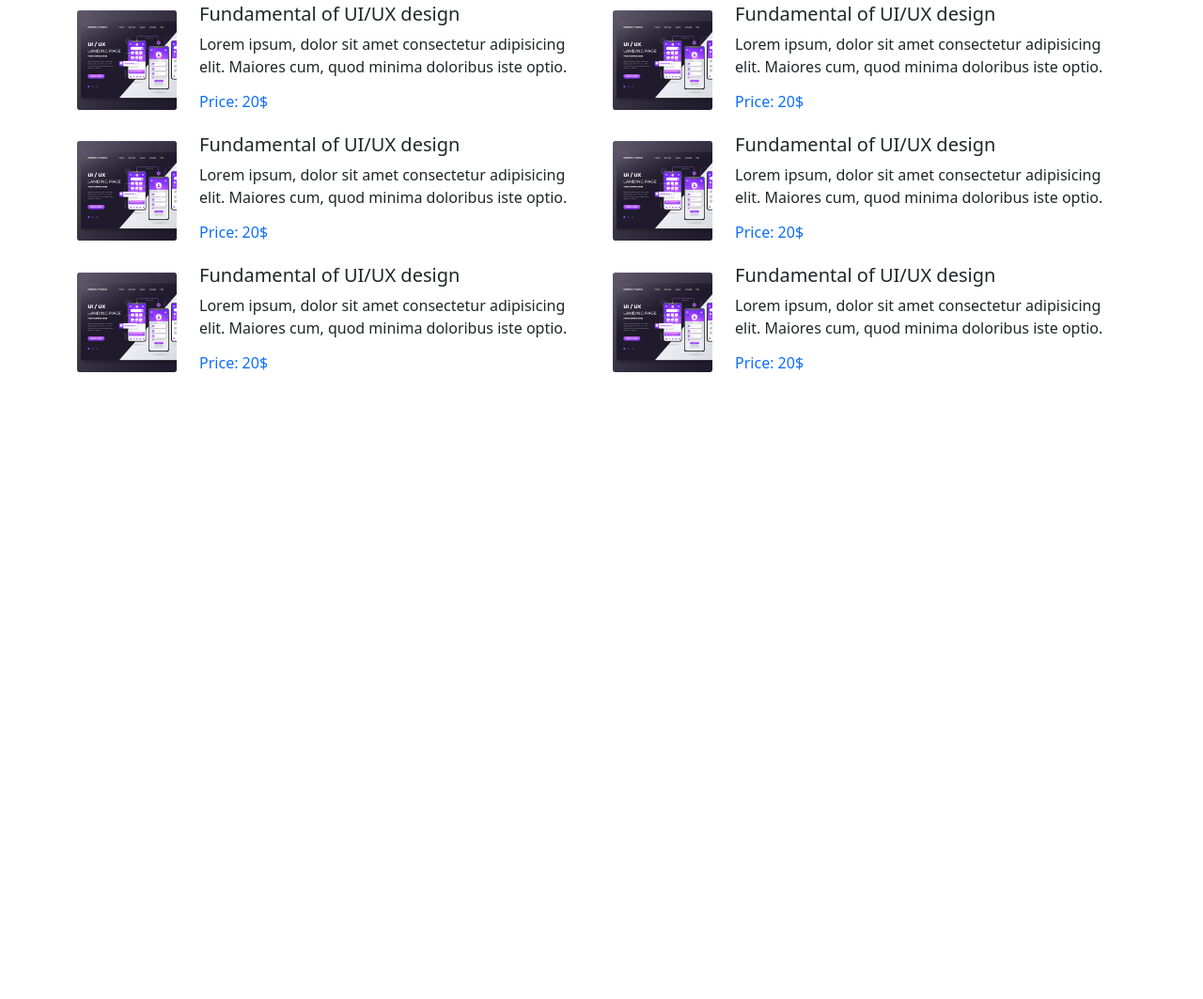
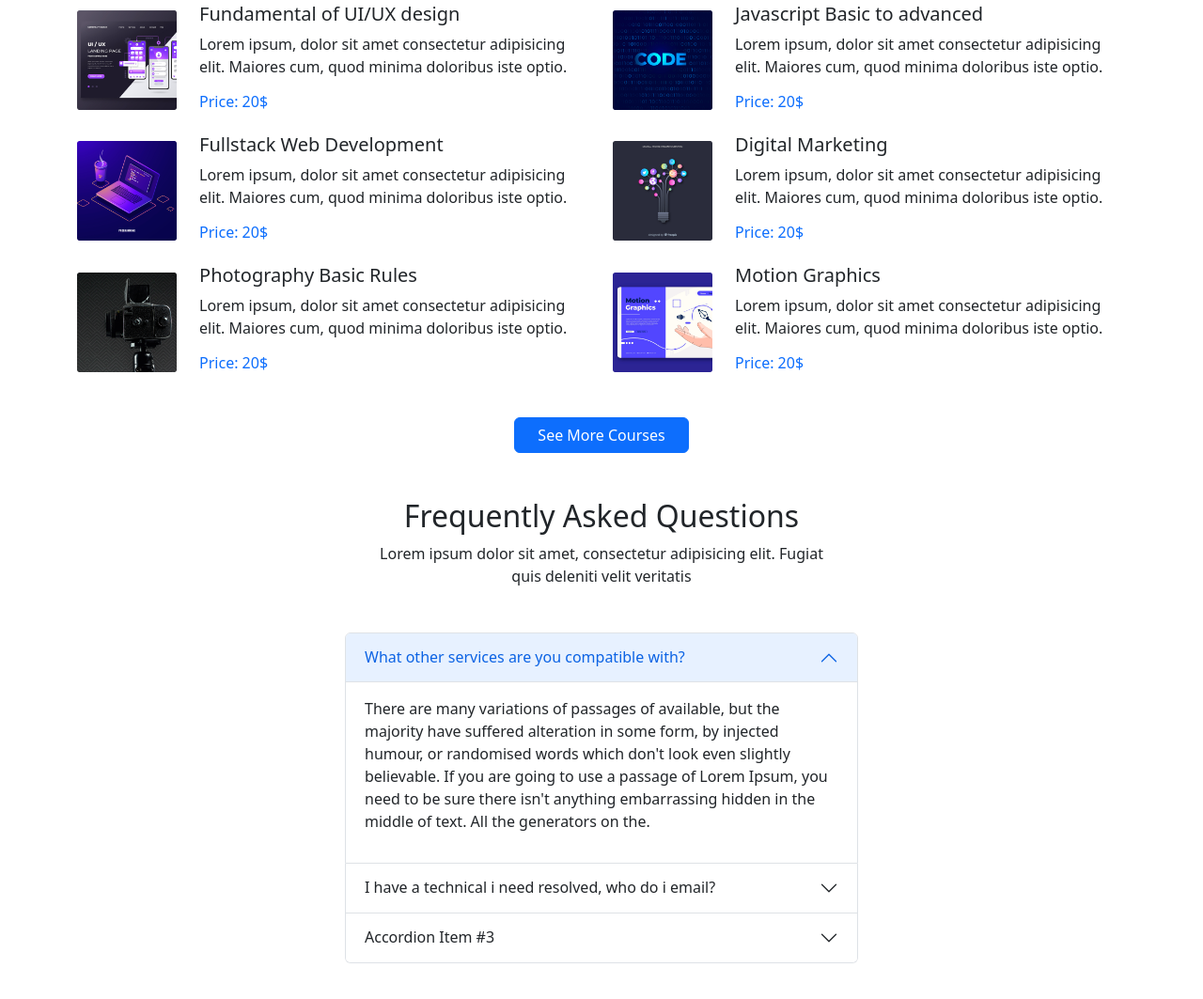
Before and after one commit to coderarifbd/Erudite-Education-and-online-course, a plain HTML site: page index.html in a window 1280 px wide. Shown: the part 983-2046 px from the top of the page at 94% size. Before the commit the page ends 1403 px from the top, so only its background shows below. Drawn offline with nearby package versions, Linux system fonts and the light colour scheme.

Commit message:
faq section

```diff
--- a/index.html
+++ b/index.html
@@ -212,12 +212,12 @@
                 <div class="course-thm pe-4">
                   <img
                     class="img-fluid"
-                    src="images/course/course-1.png"
+                    src="images/course/course-3.png"
                     alt=""
                   />
                 </div>
                 <div class="course-details">
-                  <h1 class="course-title fs-5">Fundamental of UI/UX design</h1>
+                  <h1 class="course-title fs-5">Fullstack Web Development</h1>
                   <p class="course-description">
                     Lorem ipsum, dolor sit amet consectetur adipisicing elit.
                     Maiores cum, quod minima doloribus iste optio.
@@ -229,12 +229,12 @@
                 <div class="course-thm pe-4">
                   <img
                     class="img-fluid"
-                    src="images/course/course-1.png"
+                    src="images/course/course-5.png"
                     alt=""
                   />
                 </div>
                 <div class="course-details">
-                  <h1 class="course-title fs-5">Fundamental of UI/UX design</h1>
+                  <h1 class="course-title fs-5">Photography Basic Rules</h1>
                   <p class="course-description">
                     Lorem ipsum, dolor sit amet consectetur adipisicing elit.
                     Maiores cum, quod minima doloribus iste optio.
@@ -248,12 +248,14 @@
                 <div class="course-thm pe-4">
                   <img
                     class="img-fluid"
-                    src="images/course/course-1.png"
+                    src="images/course/course-2.png"
                     alt=""
                   />
                 </div>
                 <div class="course-details">
-                  <h1 class="course-title fs-5">Fundamental of UI/UX design</h1>
+                  <h1 class="course-title fs-5">
+                    Javascript Basic to advanced
+                  </h1>
                   <p class="course-description">
                     Lorem ipsum, dolor sit amet consectetur adipisicing elit.
                     Maiores cum, quod minima doloribus iste optio.
@@ -265,12 +267,12 @@
                 <div class="course-thm pe-4">
                   <img
                     class="img-fluid"
-                    src="images/course/course-1.png"
+                    src="images/course/course-4.png"
                     alt=""
                   />
                 </div>
                 <div class="course-details">
-                  <h1 class="course-title fs-5">Fundamental of UI/UX design</h1>
+                  <h1 class="course-title fs-5">Digital Marketing</h1>
                   <p class="course-description">
                     Lorem ipsum, dolor sit amet consectetur adipisicing elit.
                     Maiores cum, quod minima doloribus iste optio.
@@ -282,12 +284,12 @@
                 <div class="course-thm pe-4">
                   <img
                     class="img-fluid"
-                    src="images/course/course-1.png"
+                    src="images/course/course-6.png"
                     alt=""
                   />
                 </div>
                 <div class="course-details">
-                  <h1 class="course-title fs-5">Fundamental of UI/UX design</h1>
+                  <h1 class="course-title fs-5">Motion Graphics</h1>
                   <p class="course-description">
                     Lorem ipsum, dolor sit amet consectetur adipisicing elit.
                     Maiores cum, quod minima doloribus iste optio.
@@ -296,6 +298,126 @@
                 </div>
               </div>
             </div>
+          </div>
+          <button class="btn btn-primary mt-4 d-block mx-auto ps-4 pe-4">
+            See More Courses
+          </button>
+        </div>
+      </section>
+
+      <!-- FAQ section start  -->
+      <section class="faq mt-5 mb-5">
+        <div class="section-title text-center mt-5 mb-5">
+          <h2>Frequently Asked Questions</h2>
+          <p>
+            Lorem ipsum dolor sit amet, consectetur adipisicing elit. Fugiat<br />
+            quis deleniti velit veritatis
+          </p>
+        </div>
+        <div class="container">
+          <div class="row">
+            <div class="col-md-3"></div>
+            <div class="col-md-6">
+              <div class="accordion" id="accordionExample">
+                <div class="accordion-item">
+                  <h2 class="accordion-header" id="headingOne">
+                    <button
+                      class="accordion-button"
+                      type="button"
+                      data-bs-toggle="collapse"
+                      data-bs-target="#collapseOne"
+                      aria-expanded="true"
+                      aria-controls="collapseOne"
+                    >
+                      What other services are you compatible with?
+                    </button>
+                  </h2>
+                  <div
+                    id="collapseOne"
+                    class="accordion-collapse collapse show"
+                    aria-labelledby="headingOne"
+                    data-bs-parent="#accordionExample"
+                  >
+                    <div class="accordion-body">
+                      <p>
+                        There are many variations of passages of available, but
+                        the majority have suffered alteration in some form, by
+                        injected humour, or randomised words which don't look
+                        even slightly believable. If you are going to use a
+                        passage of Lorem Ipsum, you need to be sure there isn't
+                        anything embarrassing hidden in the middle of text. All
+                        the generators on the.
+                      </p>
+                    </div>
+                  </div>
+                </div>
+                <div class="accordion-item">
+                  <h2 class="accordion-header" id="headingTwo">
+                    <button
+                      class="accordion-button collapsed"
+                      type="button"
+                      data-bs-toggle="collapse"
+                      data-bs-target="#collapseTwo"
+                      aria-expanded="false"
+                      aria-controls="collapseTwo"
+                    >
+                      I have a technical i need resolved, who do i email?
+                    </button>
+                  </h2>
+                  <div
+                    id="collapseTwo"
+                    class="accordion-collapse collapse"
+                    aria-labelledby="headingTwo"
+                    data-bs-parent="#accordionExample"
+                  >
+                    <div class="accordion-body">
+                      <strong>This is the second item's accordion body.</strong>
+                      It is hidden by default, until the collapse plugin adds
+                      the appropriate classes that we use to style each element.
+                      These classes control the overall appearance, as well as
+                      the showing and hiding via CSS transitions. You can modify
+                      any of this with custom CSS or overriding our default
+                      variables. It's also worth noting that just about any HTML
+                      can go within the <code>.accordion-body</code>, though the
+                      transition does limit overflow.
+                    </div>
+                  </div>
+                </div>
+                <div class="accordion-item">
+                  <h2 class="accordion-header" id="headingThree">
+                    <button
+                      class="accordion-button collapsed"
+                      type="button"
+                      data-bs-toggle="collapse"
+                      data-bs-target="#collapseThree"
+                      aria-expanded="false"
+                      aria-controls="collapseThree"
+                    >
+                      Accordion Item #3
+                    </button>
+                  </h2>
+                  <div
+                    id="collapseThree"
+                    class="accordion-collapse collapse"
+                    aria-labelledby="headingThree"
+                    data-bs-parent="#accordionExample"
+                  >
+                    <div class="accordion-body">
+                      <strong>This is the third item's accordion body.</strong>
+                      It is hidden by default, until the collapse plugin adds
+                      the appropriate classes that we use to style each element.
+                      These classes control the overall appearance, as well as
+                      the showing and hiding via CSS transitions. You can modify
+                      any of this with custom CSS or overriding our default
+                      variables. It's also worth noting that just about any HTML
+                      can go within the <code>.accordion-body</code>, though the
+                      transition does limit overflow.
+                    </div>
+                  </div>
+                </div>
+              </div>
+            </div>
+            <div class="col-md-3"></div>
           </div>
         </div>
       </section>
```
